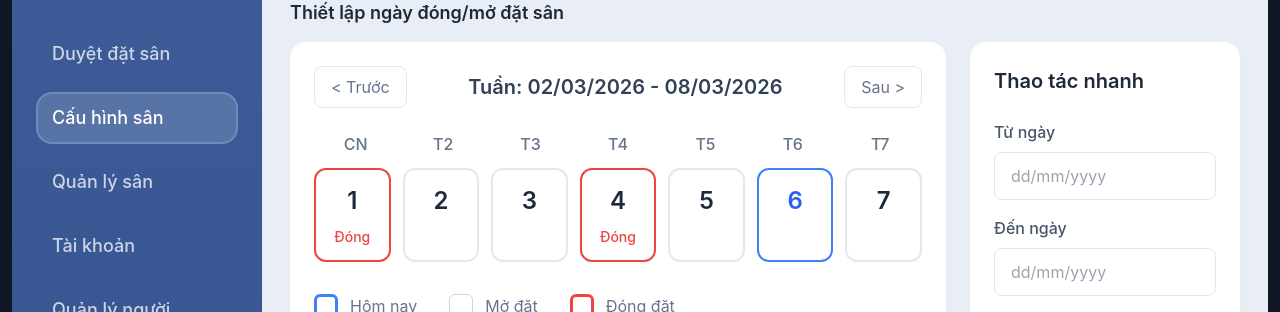
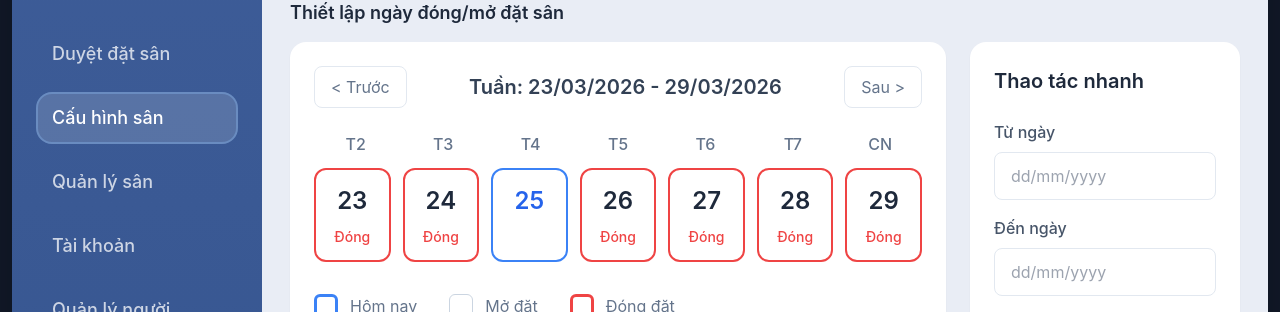
Before and after one commit to baokhanhth/49K212.04, a React (Vite) app in the folder client/: page /admin/cau-hinh-san-bai in a window 1280 px wide. Shown: the part 196-508 px from the top of the page. Built offline with nearby package versions, Linux system fonts and the light colour scheme; no server answers.

Commit message:
update CauHinhSanBai + API

```diff
--- a/client/src/pages/admin/CauHinhSanBai.tsx
+++ b/client/src/pages/admin/CauHinhSanBai.tsx
@@ -1,36 +1,142 @@
-import { useMemo, useState } from 'react';
+import { useCallback, useEffect, useMemo, useState } from 'react';
 import AdminLayout from '../../components/layout/AdminLayout';
+import { lichSanApi, sanBaiApi } from '../../services/api';
+import type { SanBai } from '../../types';
 
 
 interface ClosedDay {
+  date: string;
   dayNumber: number;
   weekday: string;
   status: 'open' | 'closed' | 'today';
 }
 
+const COURT_ALL_VALUE = 'all';
 
-const initialDays: ClosedDay[] = [
-  { dayNumber: 1, weekday: 'CN', status: 'closed' },
-  { dayNumber: 2, weekday: 'T2', status: 'open' },
-  { dayNumber: 3, weekday: 'T3', status: 'open' },
-  { dayNumber: 4, weekday: 'T4', status: 'closed' },
-  { dayNumber: 5, weekday: 'T5', status: 'open' },
-  { dayNumber: 6, weekday: 'T6', status: 'today' },
-  { dayNumber: 7, weekday: 'T7', status: 'open' },
-];
+const WEEKDAY_LABELS = ['CN', 'T2', 'T3', 'T4', 'T5', 'T6', 'T7'];
 
+const getWeekStart = (date: Date) => {
+  const result = new Date(date);
+  const day = result.getDay();
+  const diff = day === 0 ? -6 : 1 - day;
+  result.setDate(result.getDate() + diff);
+  result.setHours(0, 0, 0, 0);
+  result.setMinutes(0, 0, 0);
+  result.setSeconds(0);
+  result.setMilliseconds(0);
+  return result;
+};
+
+const addDays = (date: Date, amount: number) => {
+  const next = new Date(date);
+  next.setDate(next.getDate() + amount);
+  return next;
+};
+
+const toIsoDate = (date: Date) => date.toISOString().slice(0, 10);
+
+const formatDisplayDate = (date: Date) => {
+  const day = String(date.getDate()).padStart(2, '0');
+  const month = String(date.getMonth() + 1).padStart(2, '0');
+  const year = date.getFullYear();
+  return `${day}/${month}/${year}`;
+};
+
+const parseDisplayDate = (text: string) => {
+  const match = text.match(/^(\d{1,2})\/(\d{1,2})\/(\d{4})$/);
+  if (!match) return null;
+  const [, day, month, year] = match;
+  const date = new Date(`${year}-${month.padStart(2, '0')}-${day.padStart(2, '0')}`);
+  if (Number.isNaN(date.getTime())) return null;
+  return date;
+};
+
+const getWeekDays = (weekStart: Date, openDates: Set<string>) => {
+  return Array.from({ length: 7 }, (_, index) => {
+    const date = addDays(weekStart, index);
+    const iso = toIsoDate(date);
+    const isToday = iso === toIsoDate(new Date());
+    return {
+      date: iso,
+      dayNumber: date.getDate(),
+      weekday: WEEKDAY_LABELS[date.getDay()],
+      status: isToday ? 'today' : openDates.has(iso) ? 'open' : 'closed',
+    } as ClosedDay;
+  });
+};
 
 const CauHinhSanBai: React.FC = () => {
   const [maxAdvanceDays, setMaxAdvanceDays] = useState<number>(7);
-  const [days, setDays] = useState<ClosedDay[]>(initialDays);
+  const [days, setDays] = useState<ClosedDay[]>([]);
   const [fromDate, setFromDate] = useState<string>('');
   const [toDate, setToDate] = useState<string>('');
-  const [selectedCourt, setSelectedCourt] = useState<string>('Tất cả các sân');
+  const [selectedCourtId, setSelectedCourtId] = useState<string>(COURT_ALL_VALUE);
+  const [courts, setCourts] = useState<SanBai[]>([]);
+  const [loadingCourts, setLoadingCourts] = useState<boolean>(true);
+  const [weekStart] = useState<Date>(() => getWeekStart(new Date()));
 
+  const loadCourts = useCallback(async () => {
+    try {
+      const data = await sanBaiApi.getAll();
+      setCourts(Array.isArray(data) ? data : []);
+    } catch {
+      setCourts([]);
+    } finally {
+      setLoadingCourts(false);
+    }
+  }, []);
+
+  const loadSchedule = useCallback(async () => {
+    try {
+      const tuNgay = toIsoDate(weekStart);
+      const denNgay = toIsoDate(addDays(weekStart, 6));
+      const params = {
+        maSan: selectedCourtId === COURT_ALL_VALUE ? undefined : Number(selectedCourtId),
+        tuNgay,
+        denNgay,
+      };
+      const data = await lichSanApi.getAll(params);
+      const dates = Array.isArray(data)
+        ? data.map((item) => item.ngayApDung)
+        : [];
+      setDays(getWeekDays(weekStart, new Set(dates)));
+    } catch {
+      setDays(getWeekDays(weekStart, new Set()));
+    }
+  }, [selectedCourtId, weekStart]);
+
+  useEffect(() => {
+    loadCourts();
+  }, [loadCourts]);
+
+  useEffect(() => {
+    loadSchedule();
+  }, [loadSchedule]);
+
+  useEffect(() => {
+    const saved = localStorage.getItem('cau-hinh-san-bai-maxAdvanceDays');
+    if (saved) {
+      const value = Number(saved);
+      if (!Number.isNaN(value) && value > 0) {
+        setMaxAdvanceDays(value);
+      }
+    }
+  }, []);
+
+  const courtOptions = useMemo(() => {
+    return [{ value: COURT_ALL_VALUE, label: 'Tất cả các sân' }].concat(
+      courts.map((court) => ({ value: String(court.maSan), label: court.tenSan })),
+    );
+  }, [courts]);
+
+  const selectedCourtLabel = useMemo(() => {
+    if (selectedCourtId === COURT_ALL_VALUE) return 'Tất cả các sân';
+    return courts.find((court) => court.maSan === Number(selectedCourtId))?.tenSan ?? 'Sân chưa chọn';
+  }, [selectedCourtId, courts]);
 
   const weekLabel = useMemo(() => {
-    return 'Tuần: 02/03/2026 - 08/03/2026';
-  }, []);
+    return `Tuần: ${formatDisplayDate(weekStart)} - ${formatDisplayDate(addDays(weekStart, 6))}`;
+  }, [weekStart]);
 
 
   const handleDecrease = () => {
@@ -43,29 +149,88 @@ const CauHinhSanBai: React.FC = () => {
   };
 
 
-  const handleToggleDay = (dayNumber: number) => {
-    setDays((prev) =>
-      prev.map((item) => {
-        if (item.dayNumber !== dayNumber) return item;
-        if (item.status === 'today') return item;
-        return {
-          ...item,
-          status: item.status === 'closed' ? 'open' : 'closed',
-        };
-      })
-    );
+  const handleToggleDay = async (dayNumber: number) => {
+    const day = days.find((item) => item.dayNumber === dayNumber);
+    if (!day || day.status === 'today') return;
+
+    const isOpening = day.status === 'closed';
+    const targetCourts = selectedCourtId === COURT_ALL_VALUE
+      ? courts
+      : courts.filter((court) => court.maSan === Number(selectedCourtId));
+
+    if (targetCourts.length === 0) {
+      alert('Không tìm thấy sân để cập nhật.');
+      return;
+    }
+
+    try {
+      const promises = targetCourts.map(async (court) => {
+        if (isOpening) {
+          return lichSanApi.toggle({
+            maSan: court.maSan,
+            ngayApDung: day.date,
+            danhSachKhungGio: [
+              { gioBatDau: '06:00:00', gioKetThuc: '22:00:00' },
+            ],
+            moLich: true,
+          });
+        } else {
+          return lichSanApi.removeByDate(court.maSan, day.date);
+        }
+      });
+
+      await Promise.all(promises);
+
+      const actionText = isOpening ? 'mở' : 'đóng';
+      const courtText = selectedCourtId === COURT_ALL_VALUE
+        ? 'tất cả các sân'
+        : selectedCourtLabel;
+      alert(`Đã ${actionText} lịch cho ${courtText} ngày ${formatDisplayDate(new Date(day.date))}`);
+
+      await loadSchedule();
+    } catch {
+      alert('Cập nhật trạng thái ngày thất bại.');
+    }
   };
 
 
   const handleSave = () => {
-    alert('Lưu thay đổi thành công');
+    localStorage.setItem('cau-hinh-san-bai-maxAdvanceDays', String(maxAdvanceDays));
+    alert('Lưu số ngày đặt trước thành công.');
   };
 
 
-  const handleQuickClose = () => {
-    alert(
-      `Đóng khoảng ngày từ ${fromDate || '...'} đến ${toDate || '...'} cho ${selectedCourt}`
-    );
+  const handleQuickClose = async () => {
+    if (selectedCourtId === COURT_ALL_VALUE) {
+      alert('Vui lòng chọn một sân cụ thể để đóng khoảng ngày.');
+      return;
+    }
+
+    const from = parseDisplayDate(fromDate);
+    const to = parseDisplayDate(toDate);
+    if (!from || !to || from > to) {
+      alert('Vui lòng nhập khoảng ngày hợp lệ theo định dạng dd/mm/yyyy.');
+      return;
+    }
+
+    const dates: string[] = [];
+    let current = new Date(from);
+    while (current <= to) {
+      dates.push(toIsoDate(current));
+      current = addDays(current, 1);
+    }
+
+    try {
+      await Promise.all(
+        dates.map((ngayApDung) =>
+          lichSanApi.removeByDate(Number(selectedCourtId), ngayApDung),
+        ),
+      );
+      alert(`Đóng khoảng ngày từ ${fromDate} đến ${toDate} cho ${selectedCourtLabel} thành công.`);
+      await loadSchedule();
+    } catch {
+      alert('Đóng khoảng ngày thất bại.');
+    }
   };
 
 
@@ -262,15 +427,18 @@ const CauHinhSanBai: React.FC = () => {
                   Sân áp dụng
                 </label>
                 <select
-                  value={selectedCourt}
-                  onChange={(e) => setSelectedCourt(e.target.value)}
+                  value={selectedCourtId}
+                  onChange={(e) => setSelectedCourtId(e.target.value)}
                   className="h-12 w-full rounded-lg border border-slate-200 px-4 text-[16px] text-slate-700 outline-none focus:border-blue-400"
                 >
-                  <option>Tất cả các sân</option>
-                  <option>Sân bóng đá A</option>
-                  <option>Sân bóng đá B</option>
-                  <option>Sân bóng chuyền C</option>
-                  <option>Sân tennis D</option>
+                  {courtOptions.map((court) => (
+                    <option key={court.value} value={court.value}>
+                      {court.label}
+                    </option>
+                  ))}
+                  {loadingCourts && (
+                    <option disabled>Đang tải sân...</option>
+                  )}
                 </select>
               </div>
 
--- a/client/src/services/api.ts
+++ b/client/src/services/api.ts
@@ -103,6 +103,9 @@ export const lichSanApi = {
   }): Promise<{ message: string; affected: number }> =>
     api.post('/lich-san/toggle', data),
 
+  removeByDate: (maSan: number, ngayApDung: string): Promise<{ deleted: number }> =>
+    api.delete(`/lich-san/by-date/${maSan}/${ngayApDung}`),
+
   delete: (id: number): Promise<void> =>
     api.delete(`/lich-san/${id}`),
 };
```
